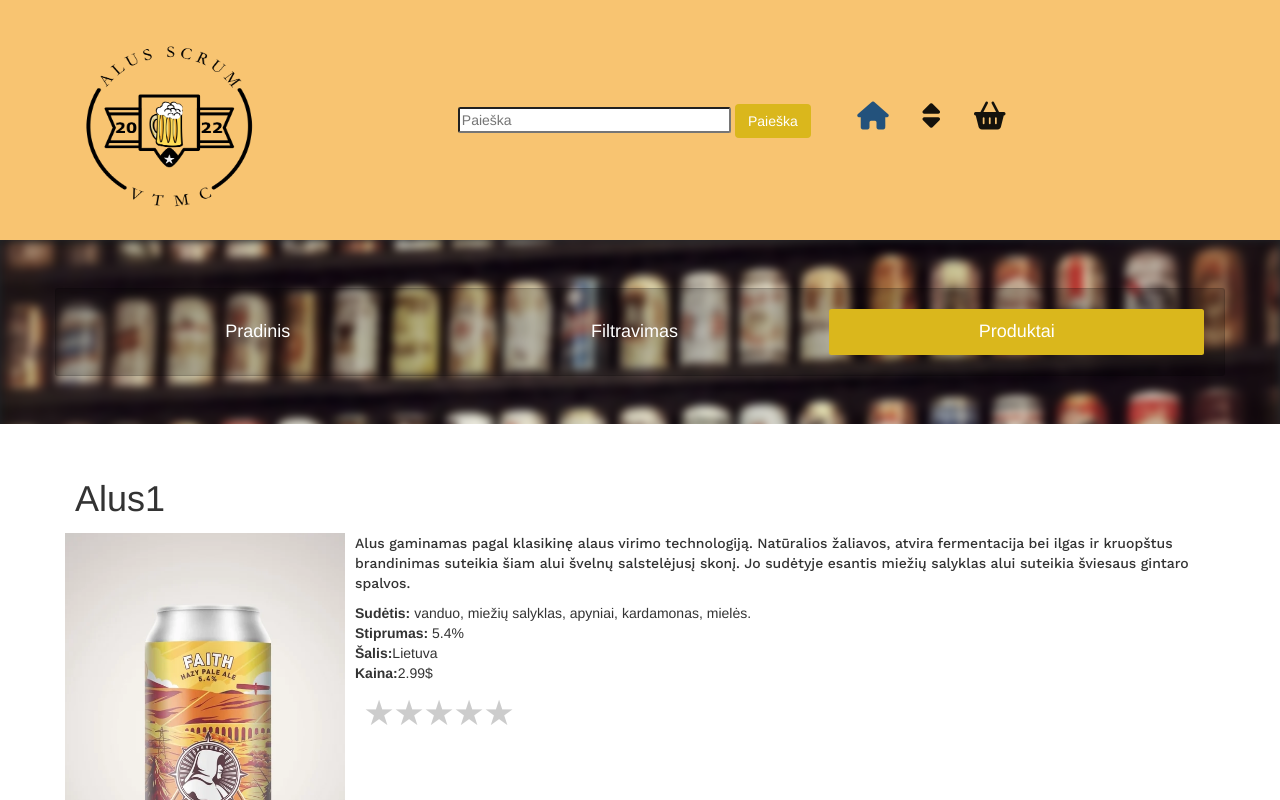
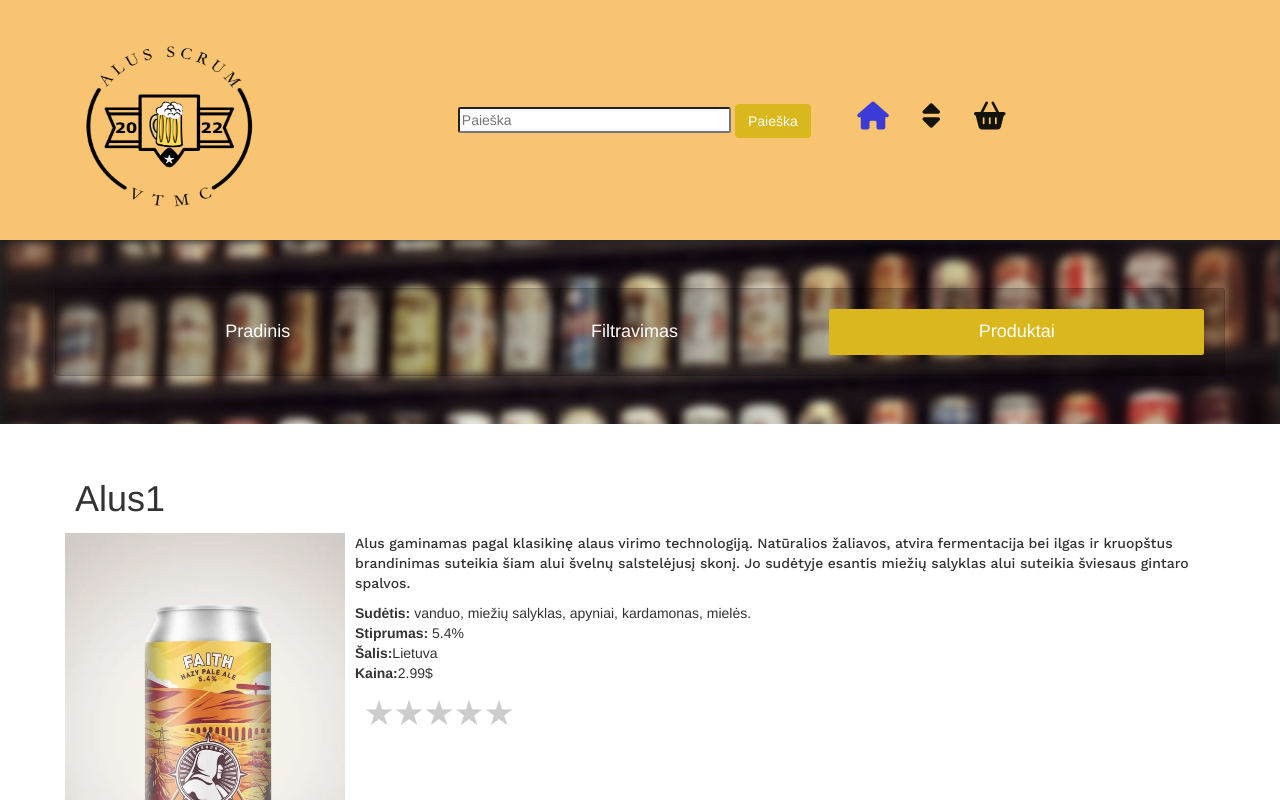
Before and after one commit to HHvis/AlusScrum, a plain HTML site: page produktu.html in a window 1280 px wide. In both pictures the pointer is over the icon 872 px from the left and 115 px from the top of the page. Shown: the top 800 px of the page. Drawn offline with nearby package versions, Linux system fonts and the light colour scheme.

Commit message:
Update styleindex.css

```diff
--- a/css/styleindex.css
+++ b/css/styleindex.css
@@ -14,6 +14,10 @@ a {
     text-decoration: none;
     margin-right: 2rem;
     color:#14120c;
+}
+.fas:hover{
+    cursor: pointer;
+    color: rgb(59, 59, 216);
 }
 .logo {
     display: flex;
```
